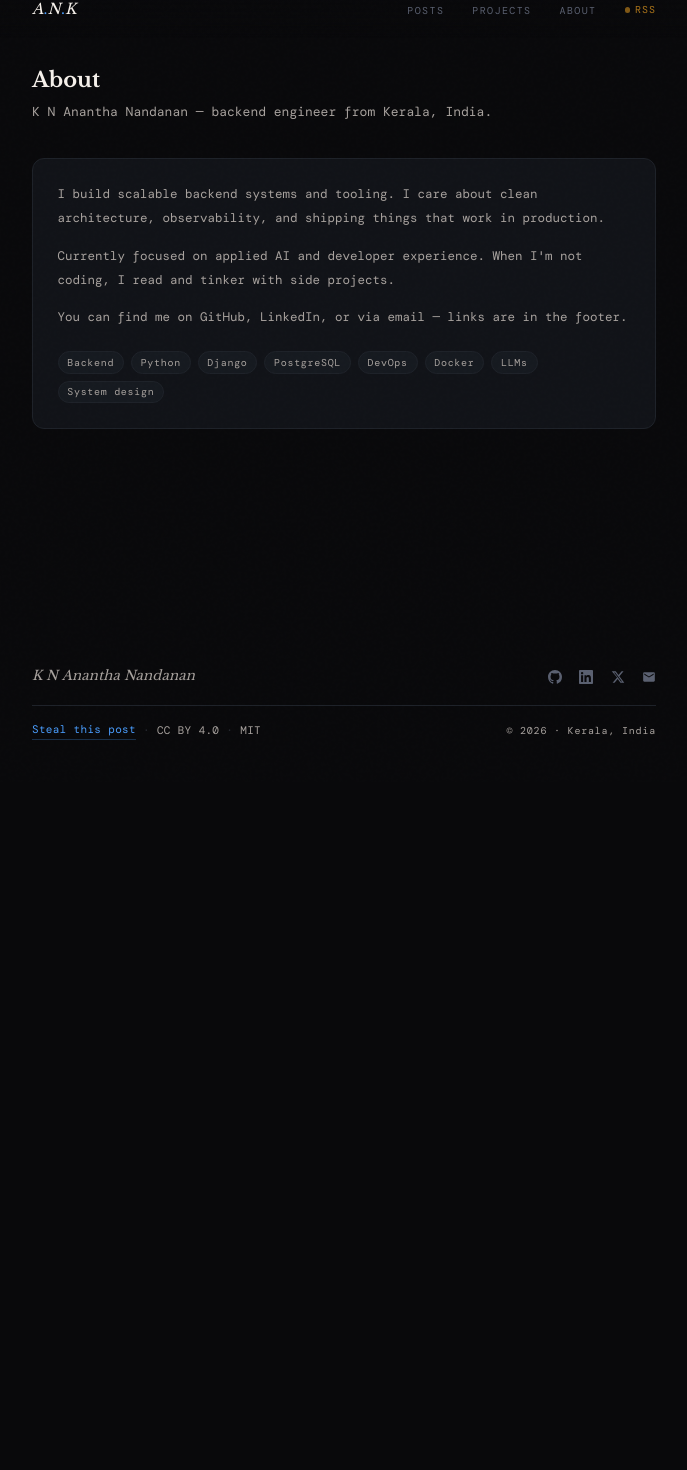
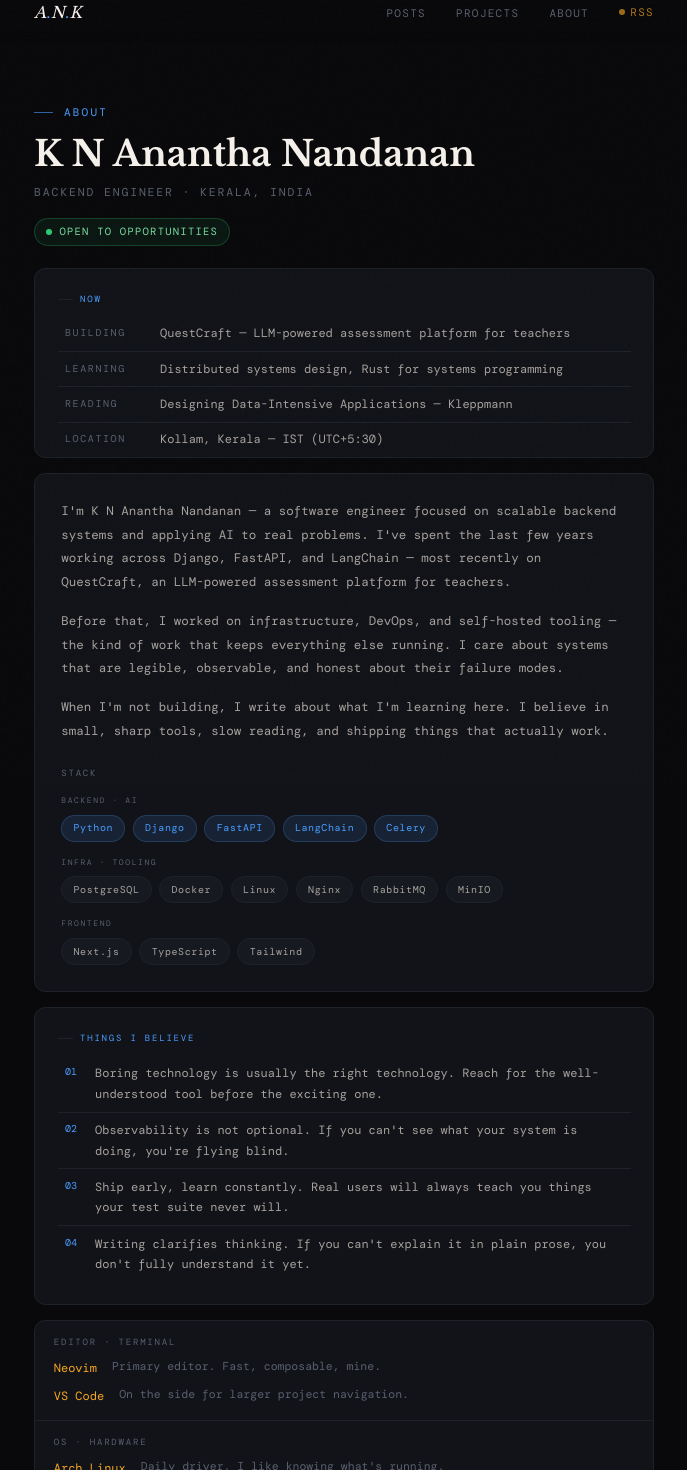
Before and after one commit to ananthanandanan/my-website, a Next.js app: page /about in a window 1280 px wide. Shown: the part 18-1488 px from the top of the page, without its empty margins (296-983 px from the left). Before the commit the page ends 800 px from the top, so only its background shows below. Built offline with nearby package versions, Linux system fonts and the light colour scheme; a web font is replaced by a local one.

Commit message:
style: update typography and layout across components for improved readability and consistency

```diff
--- a/app/about/page.tsx
+++ b/app/about/page.tsx
@@ -2,54 +2,223 @@ import { siteMetadata } from "@/lib/siteMetadata";
 
 const WRAP = "mx-auto max-w-[680px] px-6 sm:px-8";
 
-const skills = [
-  "Backend",
-  "Python",
-  "Django",
-  "PostgreSQL",
-  "DevOps",
-  "Docker",
-  "LLMs",
-  "System design",
+const nowItems = [
+  ["Building", "QuestCraft — LLM-powered assessment platform for teachers"],
+  ["Learning", "Distributed systems design, Rust for systems programming"],
+  ["Reading", "Designing Data-Intensive Applications — Kleppmann"],
+  ["Location", "Kollam, Kerala — IST (UTC+5:30)"],
+];
+
+const stackGroups = [
+  {
+    label: "Backend · AI",
+    tags: ["Python", "Django", "FastAPI", "LangChain", "Celery"],
+    accent: true,
+  },
+  {
+    label: "Infra · Tooling",
+    tags: ["PostgreSQL", "Docker", "Linux", "Nginx", "RabbitMQ", "MinIO"],
+    accent: false,
+  },
+  {
+    label: "Frontend",
+    tags: ["Next.js", "TypeScript", "Tailwind"],
+    accent: false,
+  },
+];
+
+const beliefs = [
+  "Boring technology is usually the right technology. Reach for the well-understood tool before the exciting one.",
+  "Observability is not optional. If you can't see what your system is doing, you're flying blind.",
+  "Ship early, learn constantly. Real users will always teach you things your test suite never will.",
+  "Writing clarifies thinking. If you can't explain it in plain prose, you don't fully understand it yet.",
+];
+
+const usesGroups = [
+  {
+    label: "Editor · Terminal",
+    items: [
+      { name: "Neovim", desc: "Primary editor. Fast, composable, mine." },
+      { name: "VS Code", desc: "On the side for larger project navigation." },
+    ],
+  },
+  {
+    label: "OS · Hardware",
+    items: [
+      { name: "Arch Linux", desc: "Daily driver. I like knowing what's running." },
+    ],
+  },
+  {
+    label: "Services",
+    items: [
+      { name: "Plausible", desc: "Analytics. Privacy-first, no cookie banners." },
+    ],
+  },
 ];
 
 export default function AboutPage() {
   return (
     <div className={WRAP}>
-      <header className="mb-10 pt-8">
-        <h1 className="font-(family-name:--font-libre-baskerville) text-2xl font-bold text-warm">
+      <header className="pt-16">
+        <div
+          className="mb-3 flex items-center gap-3 text-[11px] uppercase tracking-[0.2em] text-accent"
+          style={{ letterSpacing: "0.2em" }}
+        >
+          <span className="inline-block h-px w-5 bg-accent opacity-60" aria-hidden />
           About
+        </div>
+        <h1 className="font-(family-name:--font-libre-baskerville) text-[clamp(2rem,3.6vw,2.35rem)] leading-[1.2] font-bold text-warm">
+          K N Anantha Nandanan
         </h1>
-        <p className="mt-2 text-[13px] text-text-mid">
-          K N Anantha Nandanan — backend engineer from Kerala, India.
+        <p className="mt-2 text-[11.5px] uppercase tracking-[0.16em] text-text-dim">
+          Backend Engineer · Kerala, India
         </p>
+        <div className="mt-4 inline-flex items-center gap-2 rounded-full border border-[#2ecc7140] bg-[#2ecc7112] px-3 py-1 text-[10.5px] uppercase tracking-[0.12em] text-[#7bdc9f]">
+          <span className="h-1.5 w-1.5 rounded-full bg-[#2ecc71]" aria-hidden />
+          Open to opportunities
+        </div>
       </header>
 
-      <div className="rounded-lg border border-border bg-surface p-7">
+      <section className="mt-6 space-y-4 pb-12">
+        {/* Now Card */}
+        <div className="overflow-hidden rounded-xl border border-border bg-surface">
+          <div className="px-6 pt-6 pb-1">
+            <div className="mb-1.5 flex items-center gap-2 text-[9px] uppercase tracking-[0.2em] text-accent">
+              <span className="inline-block h-px w-4 bg-border" aria-hidden />
+              Now
+            </div>
+          </div>
+          <div className="divide-y divide-border px-6">
+            {nowItems.map(([label, value]) => (
+              <div
+                key={label}
+                className="grid grid-cols-[80px_1fr] gap-4 py-2 px-2 first:pt-2"
+              >
+                <div className="text-[10px] uppercase tracking-[0.16em] text-text-dim">
+                  {label}
+                </div>
+                <div className="text-[12px] leading-[1.6] text-text-mid">
+                  {value}
+                </div>
+              </div>
+            ))}
+          </div>
+        </div>
+
+        {/* Bio Card */}
+        <div className="rounded-xl border border-border bg-surface p-7">
           <p className="mb-4 text-[12.5px] leading-[1.9] text-text-mid">
-          I build scalable backend systems and tooling. I care about clean
-          architecture, observability, and shipping things that work in
-          production.
+            I&apos;m K N Anantha Nandanan — a software engineer focused on scalable
+            backend systems and applying AI to real problems. I&apos;ve spent the last
+            few years working across Django, FastAPI, and LangChain — most recently on
+            QuestCraft, an LLM-powered assessment platform for teachers.
           </p>
           <p className="mb-4 text-[12.5px] leading-[1.9] text-text-mid">
-          Currently focused on applied AI and developer experience. When I&apos;m
-          not coding, I read and tinker with side projects.
+            Before that, I worked on infrastructure, DevOps, and self-hosted tooling —
+            the kind of work that keeps everything else running. I care about systems
+            that are legible, observable, and honest about their failure modes.
           </p>
           <p className="mb-6 text-[12.5px] leading-[1.9] text-text-mid">
-          You can find me on GitHub, LinkedIn, or via email — links are in the
-          footer.
+            When I&apos;m not building, I write about what I&apos;m learning here. I believe
+            in small, sharp tools, slow reading, and shipping things that actually work.
           </p>
+
+          <div className="mb-3 text-[9px] uppercase tracking-[0.2em] text-text-dim">
+            Stack
+          </div>
+          <div className="flex flex-col gap-3.5">
+            {stackGroups.map((group) => (
+              <div key={group.label} className="flex flex-col gap-2">
+                <div className="text-[8px] uppercase tracking-[0.2em] text-text-dim">
+                  {group.label}
+                </div>
                 <div className="flex flex-wrap gap-2">
-          {skills.map((s) => (
+                  {group.tags.map((tag) => (
                     <span
-              key={s}
-              className="rounded-full border border-border bg-surface-2 px-2.5 py-0.5 text-[10px] tracking-[0.07em] text-text-mid transition-colors hover:border-accent hover:text-accent"
+                      key={tag}
+                      className={
+                        group.accent
+                          ? "rounded-full border border-[#4a9eff33] bg-accent-dim px-3 py-1 text-[10px] tracking-[0.06em] text-accent"
+                          : "rounded-full border border-border bg-surface-2 px-3 py-1 text-[10px] tracking-[0.06em] text-text-mid transition-colors hover:border-accent hover:text-accent"
+                      }
                     >
-              {s}
+                      {tag}
                     </span>
                   ))}
                 </div>
               </div>
+            ))}
+          </div>
+        </div>
+
+        {/* Beliefs Card */}
+        <div className="overflow-hidden rounded-xl border border-border bg-surface">
+          <div className="px-6 pt-6 pb-1">
+            <div className="mb-1.5 flex items-center gap-2 text-[9px] uppercase tracking-[0.2em] text-accent">
+              <span className="inline-block h-px w-4 bg-border" aria-hidden />
+              Things I believe
+            </div>
+          </div>
+          <div className="divide-y divide-border px-6 pb-6">
+            {beliefs.map((item, i) => (
+              <div
+                key={item}
+                className="flex gap-3 py-2 px-2 text-[12px] leading-[1.7] first:pt-2"
+              >
+                <span className="w-5 shrink-0 text-[10px] text-accent">
+                  {String(i + 1).padStart(2, "0")}
+                </span>
+                <span className="text-text-mid">{item}</span>
+              </div>
+            ))}
+          </div>
+        </div>
+
+        {/* Uses Card */}
+        <div className="overflow-hidden rounded-xl border border-border bg-surface">
+          {usesGroups.map((group, idx) => (
+            <div
+              key={group.label}
+              className={
+                idx < usesGroups.length - 1
+                  ? "border-b border-border px-5 py-3.5"
+                  : "px-5 py-3.5"
+              }
+            >
+              <div className="mb-2 text-[9px] uppercase tracking-[0.2em] text-text-dim">
+                {group.label}
+              </div>
+              <div className="flex flex-col gap-2">
+                {group.items.map(({ name, desc }) => (
+                  <div
+                    key={name}
+                    className="flex flex-wrap gap-2 gap-y-0.5 sm:flex-nowrap sm:gap-4"
+                  >
+                    <span className="shrink-0 text-[12px] text-[#f5a623]">
+                      {name}
+                    </span>
+                    <span className="text-[11.5px] leading-[1.55] text-text-dim">
+                      {desc}
+                    </span>
+                  </div>
+                ))}
+              </div>
+            </div>
+          ))}
+        </div>
+
+        <div className="flex flex-wrap items-center gap-x-6 gap-y-2 pt-8">
+          {siteMetadata.social.map((s) => (
+            <a
+              key={s.name}
+              href={s.href}
+              className="text-[11px] uppercase tracking-[0.12em] text-text-dim no-underline transition-colors hover:text-accent"
+            >
+              {s.name}
+            </a>
+          ))}
+        </div>
+      </section>
     </div>
   );
 }
--- a/app/components/Footer.tsx
+++ b/app/components/Footer.tsx
@@ -1,7 +1,6 @@
 import Link from "next/link";
 import { siteMetadata } from "@/lib/siteMetadata";
 
-const wrapMaxWidth = "max-w-[680px]";
 const wrapPadding = "px-6 sm:px-8";
 
 const socialIcons: Record<string, { path: string }> = {
@@ -34,10 +33,10 @@ function SocialIcon({ icon }: { icon: string }) {
   );
 }
 
-export function Footer() {
+export function Footer({ wide = false }: { wide?: boolean }) {
   return (
     <footer className="w-full">
-      <div className={`mx-auto w-full ${wrapPadding} ${wrapMaxWidth} pb-12 pt-8`}>
+      <div className={`mx-auto w-full ${wrapPadding} ${wide ? "max-w-[920px]" : "max-w-[680px]"} pb-12 pt-8`}>
         <div className="mb-5 flex items-center justify-between">
           <div className="font-(family-name:--font-libre-baskerville) italic text-[0.95rem] tracking-[0.01em] text-text-mid">
             {siteMetadata.author}
@@ -56,7 +55,7 @@ export function Footer() {
           </div>
         </div>
         <div className="flex items-center justify-between border-t border-border pt-4">
-          <div className="flex items-center gap-2 text-[11px] tracking-[0.03em] text-text-mid">
+          <div className="flex items-center gap-2 text-[12px] tracking-[0.02em] text-text-mid">
             <Link
               href="/blog/steal-this-post"
               className="text-accent no-underline border-b border-accent/25 transition-[border-color] hover:border-accent"
@@ -64,11 +63,26 @@ export function Footer() {
               Steal this post
             </Link>
             <span className="text-text-dim opacity-40">·</span>
-            <span>CC BY 4.0</span>
+            <a
+              href="https://creativecommons.org/licenses/by/4.0/"
+              target="_blank"
+              rel="noreferrer"
+              className="text-accent no-underline border-b border-accent/25 transition-[border-color] hover:border-accent"
+            >
+              CC BY 4.0
+            </a>
             <span className="text-text-dim opacity-40">·</span>
-            <span>MIT</span>
+            <span>Code</span>
+            <a
+              href={`${siteMetadata.siteRepo}/blob/main/LICENSE`}
+              target="_blank"
+              rel="noreferrer"
+              className="text-accent no-underline border-b border-accent/25 transition-[border-color] hover:border-accent"
+            >
+              MIT
+            </a>
           </div>
-          <div className="text-[10px] tracking-[0.08em] text-text-mid">
+          <div className="text-[11px] tracking-[0.06em] text-text-mid">
             © 2026 · Kerala, India
           </div>
         </div>
--- a/app/components/Hero.tsx
+++ b/app/components/Hero.tsx
@@ -29,7 +29,7 @@ export function Hero() {
   return (
     <section className="pt-20">
       <div
-        className="mb-6 flex items-center gap-3 text-[10px] uppercase tracking-[0.22em] text-accent"
+        className="mb-6 flex items-center gap-3 text-[11px] uppercase tracking-[0.2em] text-accent"
         style={{ letterSpacing: "0.22em" }}
       >
         <span
@@ -47,7 +47,7 @@ export function Hero() {
           aria-hidden
         />
       </h1>
-      <div className="mb-9 max-w-[520px] text-[13px] leading-[1.9] text-text-mid">
+      <div className="mb-9 max-w-[560px] text-[14.5px] leading-[1.9] text-text-mid">
         <p className="[&+p]:mt-[0.9rem]">
           I&apos;m K N Anantha Nandanan — a software engineer focused on scalable
           backend systems, DevOps, and applied AI. Currently building{" "}
@@ -70,7 +70,7 @@ export function Hero() {
           <a
             key={s.name}
             href={s.href}
-            className="flex items-center gap-1.5 text-[10px] uppercase tracking-[0.12em] text-text-dim no-underline transition-colors hover:text-text-mid"
+            className="flex items-center gap-1.5 text-[11px] uppercase tracking-[0.1em] text-text-dim no-underline transition-colors hover:text-text-mid"
           >
             <SocialIcon icon={s.icon} />
             {s.name}
--- a/app/components/Layout.tsx
+++ b/app/components/Layout.tsx
@@ -1,3 +1,6 @@
+"use client";
+
+import { usePathname } from "next/navigation";
 import { Nav } from "./Nav";
 import { Footer } from "./Footer";
 
@@ -8,11 +11,15 @@ export function Layout({
   children: React.ReactNode;
   navWide?: boolean;
 }) {
+  const pathname = usePathname();
+  const routeWide = pathname?.startsWith("/blog/") ?? false;
+  const wide = navWide || routeWide;
+
   return (
     <div className="flex min-h-screen w-full flex-col">
-      <Nav wide={navWide} />
+      <Nav wide={wide} />
       <main className="w-full flex-1">{children}</main>
-      <Footer />
+      <Footer wide={wide} />
     </div>
   );
 }
--- a/app/components/Nav.tsx
+++ b/app/components/Nav.tsx
@@ -1,15 +1,13 @@
 "use client";
 
 import Link from "next/link";
-import { usePathname } from "next/navigation";
 import { headerNavLinks } from "@/lib/headerNavLinks";
 
 const navMaxWidth = "max-w-[680px]";
 const navPadding = "px-6 sm:px-8";
 
 export function Nav({ wide: wideProp }: { wide?: boolean }) {
-  const pathname = usePathname();
-  const wide = wideProp ?? pathname?.startsWith("/blog/") ?? false;
+  const wide = wideProp ?? false;
   return (
     <nav
       className="sticky top-0 z-100 w-full bg-linear-to-b from-bg/95 to-transparent backdrop-blur-sm"
@@ -28,7 +26,7 @@ export function Nav({ wide: wideProp }: { wide?: boolean }) {
               <li key={href}>
                 <Link
                   href={href}
-                  className="text-[10px] uppercase tracking-[0.14em] text-text-dim no-underline transition-colors hover:text-text-mid"
+                  className="text-[11px] uppercase tracking-[0.12em] text-text-dim no-underline transition-colors hover:text-text-mid"
                 >
                   {title}
                 </Link>
@@ -37,7 +35,7 @@ export function Nav({ wide: wideProp }: { wide?: boolean }) {
             <li>
               <a
                 href="/feed.xml"
-                className="flex items-center gap-1.5 text-[10px] uppercase tracking-widest text-amber no-underline opacity-70 transition-opacity hover:opacity-100"
+                className="flex items-center gap-1.5 text-[11px] uppercase tracking-[0.12em] text-amber no-underline opacity-70 transition-opacity hover:opacity-100"
               >
                 <span
                   className="h-1.5 w-1.5 rounded-full bg-amber animate-pulse"
--- a/app/components/PostListItem.tsx
+++ b/app/components/PostListItem.tsx
@@ -6,7 +6,7 @@ import type { PostMeta } from "@/lib/blog";
 export function PostListItem({ post }: { post: PostMeta }) {
   return (
     <li className="grid grid-cols-[52px_1fr] gap-x-5 rounded-sm border-b border-border-soft py-5 pr-2 pl-2 -mx-2 first:border-t first:border-border-soft group/list hover:bg-white/[0.018]">
-      <span className="pt-0.5 text-[10px] tracking-[0.05em] text-text-dim whitespace-nowrap tabular-nums">
+      <span className="pt-0.5 text-[11px] tracking-[0.04em] text-text-dim whitespace-nowrap tabular-nums">
         {formatDate(post.date)}
       </span>
       <div className="flex flex-col gap-1 min-w-0">
@@ -14,10 +14,10 @@ export function PostListItem({ post }: { post: PostMeta }) {
           href={`/blog/${post.slug}`}
           className="text-inherit no-underline group/post"
         >
-          <span className="text-[13px] leading-snug text-warm transition-colors group-hover/list:text-accent block">
+          <span className="block text-[15px] leading-snug text-warm transition-colors group-hover/list:text-accent">
             {post.title}
           </span>
-          <span className="text-[11.5px] leading-relaxed text-text-mid block mt-0.5">
+          <span className="mt-0.5 block text-[13px] leading-relaxed text-text-mid">
             {post.summary}
           </span>
         </Link>
--- a/app/components/ProjectCard.tsx
+++ b/app/components/ProjectCard.tsx
@@ -9,17 +9,17 @@ export function ProjectCard({ project }: { project: Project }) {
       href={project.href}
       className="flex flex-col gap-2.5 bg-surface p-5 text-inherit no-underline transition-colors hover:bg-surface-2"
     >
-      <div className="flex items-center gap-1.5 text-[9px] uppercase tracking-[0.12em] text-text-dim">
+      <div className="flex items-center gap-1.5 text-[10px] uppercase tracking-[0.1em] text-text-dim">
         <span
           className={`h-1.5 w-1.5 rounded-full ${live ? "bg-[#2ecc71] animate-pulse" : "bg-text-dim"}`}
           aria-hidden
         />
         {live ? "Live" : "Archive"}
       </div>
-      <div className="font-(family-name:--font-libre-baskerville) text-[0.92rem] leading-snug text-warm">
+      <div className="font-(family-name:--font-libre-baskerville) text-[1.05rem] leading-snug text-warm">
         {project.title}
       </div>
-      <p className="flex-1 text-[11.5px] leading-[1.65] text-text-mid">
+      <p className="flex-1 text-[13px] leading-[1.7] text-text-mid">
         {project.description}
       </p>
       <div className="mt-0.5 flex flex-wrap gap-1.5">
--- a/app/components/TOC.tsx
+++ b/app/components/TOC.tsx
@@ -29,7 +29,7 @@ export function TOC({ items }: { items: TocItem[] }) {
 
   return (
     <nav className="sticky top-20" aria-label="On this page">
-      <div className="mb-4 text-[9px] uppercase tracking-[0.18em] text-text-dim">
+      <div className="mb-4 text-[10px] uppercase tracking-[0.16em] text-text-dim">
         On this page
       </div>
       <ul className="list-none">
@@ -40,8 +40,8 @@ export function TOC({ items }: { items: TocItem[] }) {
           >
             <a
               href={`#${item.id}`}
-              className={`block py-0.5 pl-3 text-[11px] no-underline border-l border-border transition-colors hover:text-accent hover:border-accent leading-snug ${
-                item.level === 3 ? "text-[10.5px] opacity-80" : ""
+              className={`block py-0.5 pl-3 text-[12px] no-underline border-l border-border transition-colors hover:text-accent hover:border-accent leading-snug ${
+                item.level === 3 ? "text-[11.5px] opacity-80" : ""
               } ${activeId === item.id ? "text-accent border-accent" : "text-text-dim"}`}
             >
               {item.text}
--- a/app/globals.css
+++ b/app/globals.css
@@ -51,7 +51,7 @@
 html {
   box-sizing: border-box;
   scroll-behavior: smooth;
-  font-size: 14px;
+  font-size: 15px;
   width: 100%;
 }
 
@@ -66,8 +66,8 @@ body {
   background: var(--bg);
   color: var(--text);
   font-family: var(--font-dm-mono), ui-monospace, monospace;
-  font-size: 13px;
-  line-height: 1.7;
+  font-size: 14px;
+  line-height: 1.75;
   -webkit-font-smoothing: antialiased;
   overflow-x: hidden;
 }
@@ -90,20 +90,20 @@ body::before {
 
 /* ─── Post prose (single blog post) ──────────────────────── */
 .prose-post {
-  font-size: 13.5px;
-  line-height: 1.9;
+  font-size: 15px;
+  line-height: 1.92;
   color: var(--text-mid);
 }
 .prose-post h2 {
   font-family: var(--font-libre-baskerville), serif;
-  font-size: 1.2rem;
+  font-size: 1.35rem;
   font-weight: 700;
   color: var(--warm);
   margin: 2.5rem 0 1rem;
   letter-spacing: -0.01em;
 }
 .prose-post h3 {
-  font-size: 12px;
+  font-size: 13px;
   letter-spacing: 0.12em;
   text-transform: uppercase;
   color: var(--text-mid);
@@ -129,7 +129,7 @@ body::before {
   border: 1px solid var(--border);
   border-radius: 3px;
   padding: 1px 5px;
-  font-size: 12px;
+  font-size: 12.5px;
   color: var(--amber);
   font-family: var(--font-dm-mono), ui-monospace, monospace;
 }
@@ -146,7 +146,7 @@ body::before {
   border: none;
   padding: 0;
   color: var(--text);
-  font-size: 12px;
+  font-size: 12.5px;
   line-height: 1.65;
 }
 .prose-post blockquote {
```
Also changed, not shown: app/components/PostLayout.tsx (+4 -4 lines), app/projects/page.tsx (+12 -5 lines). Lines whose indentation alone changed are shown as unchanged.
